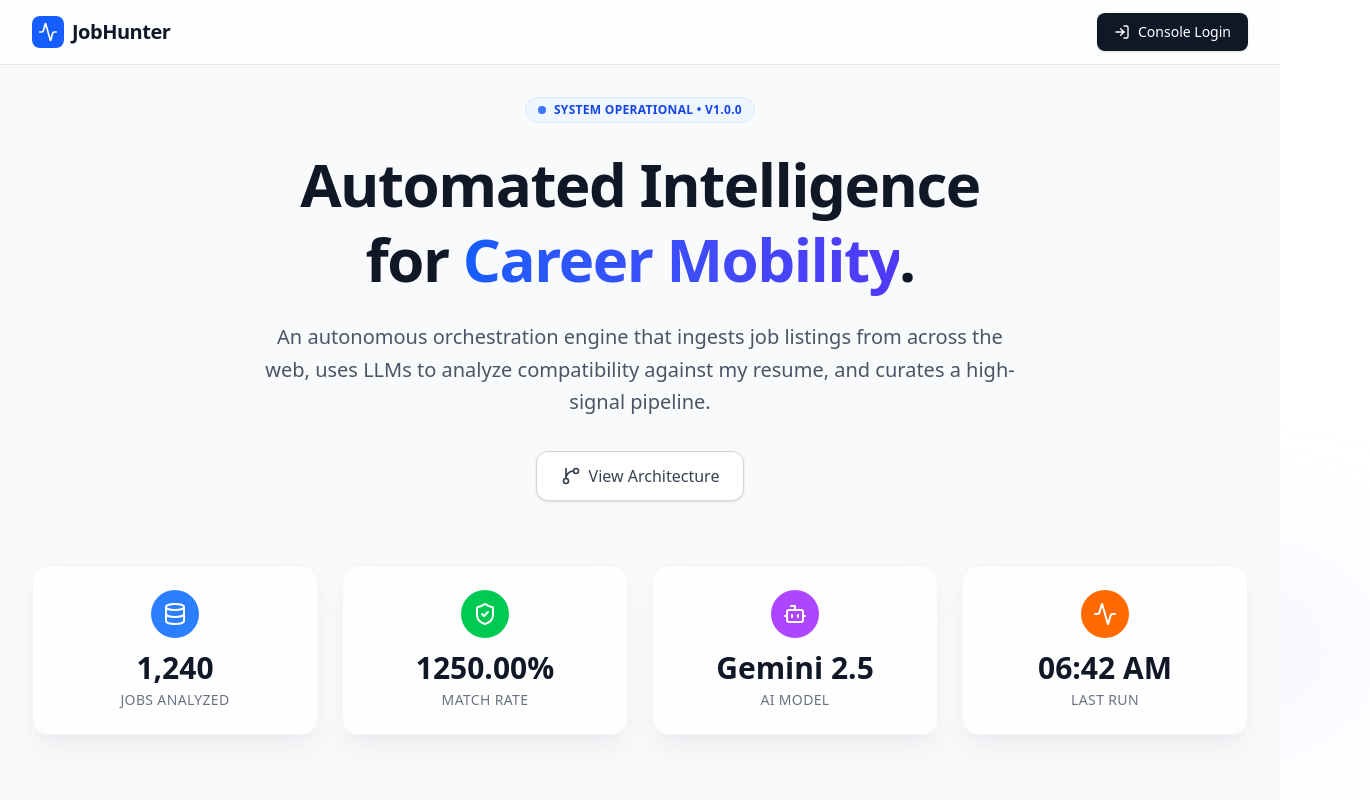
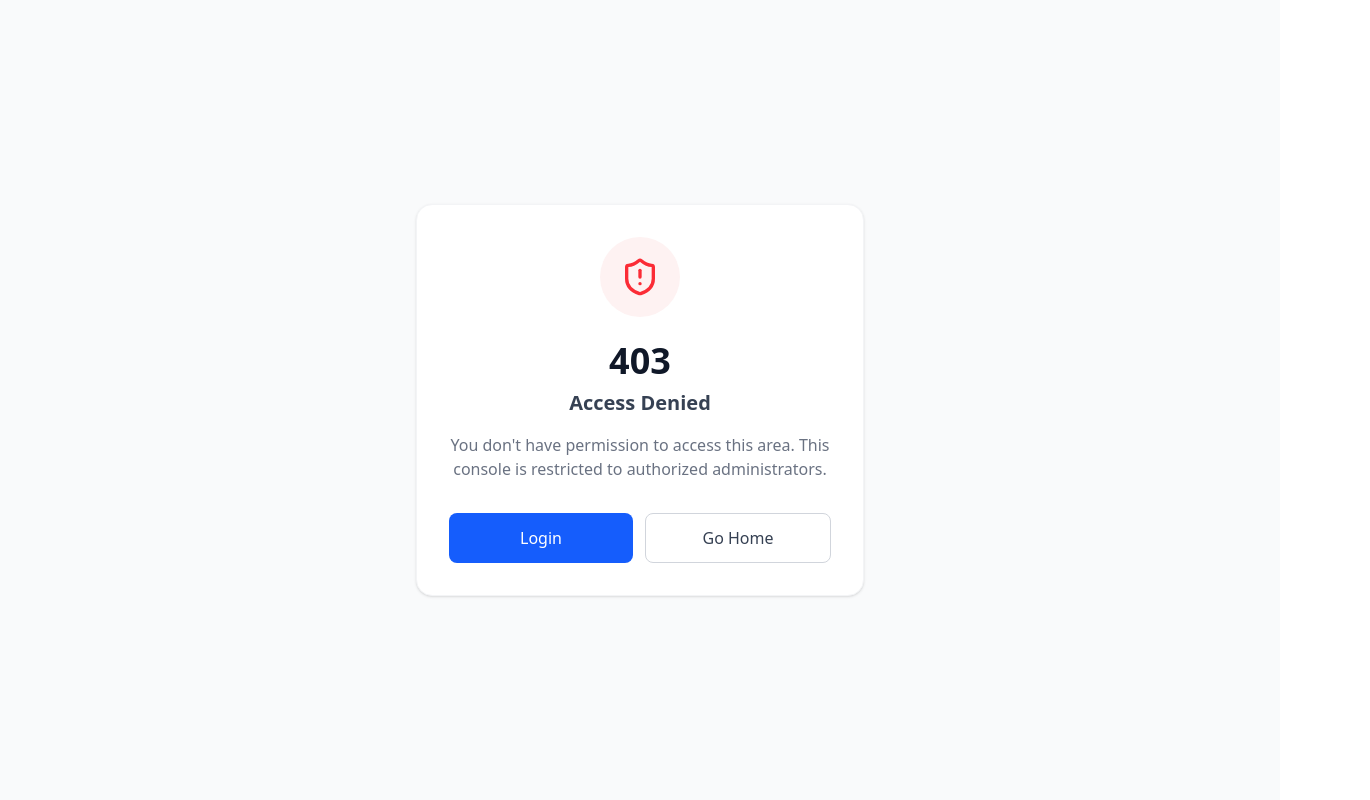
Before and after one commit to iamvusumzi/jobhunter-dashboard, a React (Vite) app: page /403 in a window 1280 px wide. Before the commit this address led to /. Shown: the top 800 px of the page, 1370 px wide, since content can reach past the window. Built offline with nearby package versions, Linux system fonts and the light colour scheme; no server answers.

Commit message:
feat: Add 403 Forbidden and 404 Not Found pages with navigation functionality

```diff
--- /dev/null
+++ b/src/features/misc/Forbidden.tsx
@@ -0,0 +1,39 @@
+import { useNavigate } from "react-router-dom";
+import { ShieldAlert } from "lucide-react";
+
+const Forbidden = () => {
+  const navigate = useNavigate();
+  return (
+    <div className="min-h-screen bg-gray-50 flex flex-col items-center justify-center px-4">
+      <div className="bg-white p-8 rounded-2xl shadow-sm border border-gray-100 text-center max-w-md">
+        <div className="bg-red-50 h-20 w-20 rounded-full flex items-center justify-center mx-auto mb-6">
+          <ShieldAlert className="h-10 w-10 text-red-500" />
+        </div>
+        <h1 className="text-4xl font-extrabold text-gray-900 mb-2">403</h1>
+        <h2 className="text-xl font-semibold text-gray-700 mb-4">
+          Access Denied
+        </h2>
+        <p className="text-gray-500 mb-8">
+          You don't have permission to access this area. This console is
+          restricted to authorized administrators.
+        </p>
+        <div className="flex gap-3">
+          <button
+            onClick={() => navigate("/login")}
+            className="flex-1 py-3 px-4 bg-blue-600 hover:bg-blue-700 text-white rounded-lg font-medium transition-colors"
+          >
+            Login
+          </button>
+          <button
+            onClick={() => navigate("/")}
+            className="flex-1 py-3 px-4 bg-white border border-gray-300 text-gray-700 hover:bg-gray-50 rounded-lg font-medium transition-colors"
+          >
+            Go Home
+          </button>
+        </div>
+      </div>
+    </div>
+  );
+};
+
+export default Forbidden;
--- /dev/null
+++ b/src/features/misc/NotFound.tsx
@@ -0,0 +1,30 @@
+import { useNavigate } from "react-router-dom";
+import { SearchX } from "lucide-react";
+
+const NotFound = () => {
+  const navigate = useNavigate();
+  return (
+    <div className="min-h-screen bg-gray-50 flex flex-col items-center justify-center px-4">
+      <div className="bg-white p-8 rounded-2xl shadow-sm border border-gray-100 text-center max-w-md">
+        <div className="bg-gray-100 h-20 w-20 rounded-full flex items-center justify-center mx-auto mb-6">
+          <SearchX className="h-10 w-10 text-gray-400" />
+        </div>
+        <h1 className="text-4xl font-extrabold text-gray-900 mb-2">404</h1>
+        <h2 className="text-xl font-semibold text-gray-700 mb-4">
+          Page not found
+        </h2>
+        <p className="text-gray-500 mb-8">
+          The page you are looking for doesn't exist or has been moved.
+        </p>
+        <button
+          onClick={() => navigate("/")}
+          className="w-full py-3 px-4 bg-gray-900 hover:bg-gray-800 text-white rounded-lg font-medium transition-colors"
+        >
+          Return Home
+        </button>
+      </div>
+    </div>
+  );
+};
+
+export default NotFound;
--- a/src/router/AppRouter.tsx
+++ b/src/router/AppRouter.tsx
@@ -13,6 +13,8 @@ import SearchConfigPage from "../features/settings/SearchConfigPage";
 import ExecutionDetail from "../features/executions/ExecutionDetail";
 import ProfilePage from "../features/settings/profile/ProfilePage";
 import AIConfigPage from "../features/settings/ai/AIConfigPage";
+import NotFound from "../features/misc/NotFound";
+import Forbidden from "../features/misc/Forbidden";
 
 const AppRouter = () => {
   return (
@@ -35,8 +37,10 @@ const AppRouter = () => {
           <Route path="/app/settings/ai-config" element={<AIConfigPage />} />
         </Route>
       </Route>
+      <Route path="/403" element={<Forbidden />} />
+      <Route path="/404" element={<NotFound />} />
 
-      <Route path="*" element={<Navigate to="/" replace />} />
+      <Route path="*" element={<Navigate to="/404" replace />} />
     </Routes>
   );
 };
```
